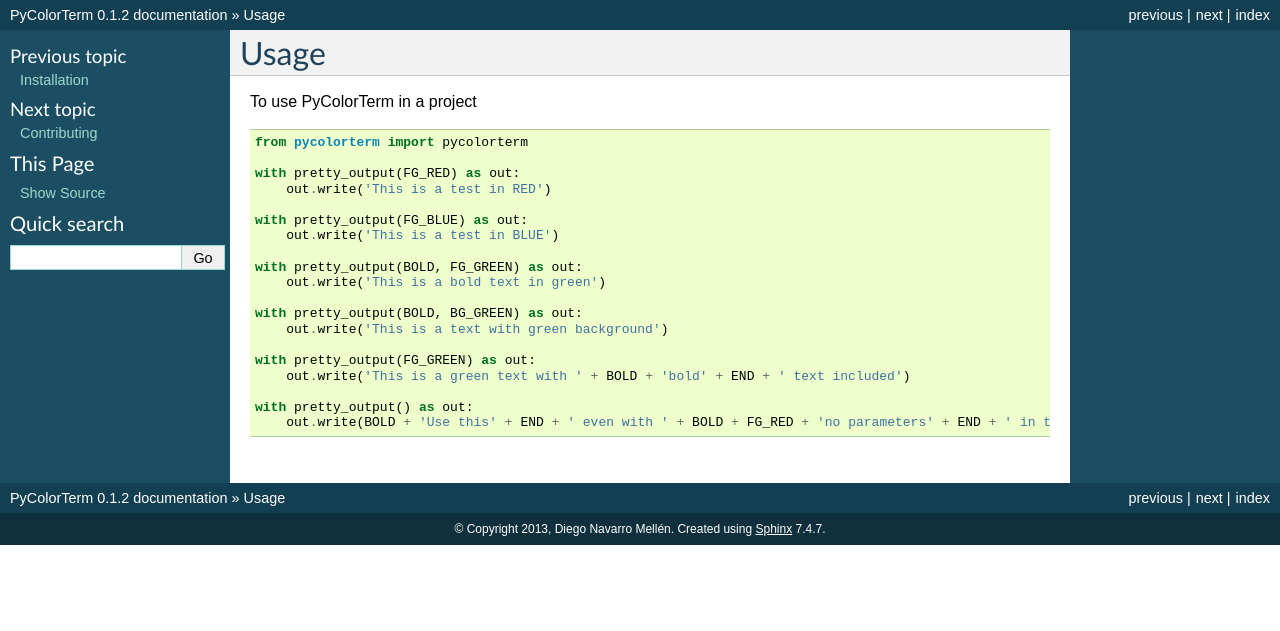
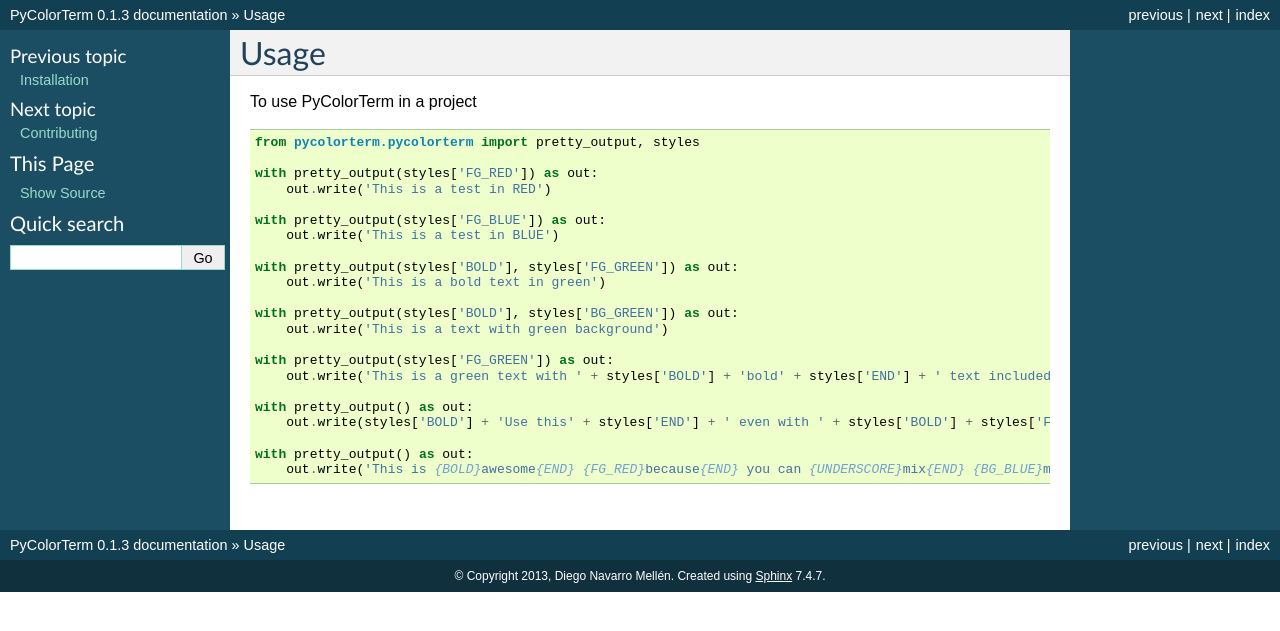
Before and after one commit to dnmellen/pycolorterm, a Sphinx documentation site: the page built from docs/usage.rst, in a window 1280 px wide. Shown: the top 631 px of the page. Built offline with Sphinx 7.4.7, drawn with Linux system fonts in a browser that asks for light colours.

Commit message:
Improved usage

```diff
--- a/docs/usage.rst
+++ b/docs/usage.rst
@@ -6,22 +6,25 @@
 
 .. code-block:: python
 
-    from pycolorterm import pycolorterm
+    from pycolorterm.pycolorterm import pretty_output, styles
 
-    with pretty_output(FG_RED) as out:
+    with pretty_output(styles['FG_RED']) as out:
         out.write('This is a test in RED')
 
-    with pretty_output(FG_BLUE) as out:
+    with pretty_output(styles['FG_BLUE']) as out:
         out.write('This is a test in BLUE')
 
-    with pretty_output(BOLD, FG_GREEN) as out:
+    with pretty_output(styles['BOLD'], styles['FG_GREEN']) as out:
         out.write('This is a bold text in green')
 
-    with pretty_output(BOLD, BG_GREEN) as out:
+    with pretty_output(styles['BOLD'], styles['BG_GREEN']) as out:
         out.write('This is a text with green background')
 
-    with pretty_output(FG_GREEN) as out:
-        out.write('This is a green text with ' + BOLD + 'bold' + END + ' text included')
+    with pretty_output(styles['FG_GREEN']) as out:
+        out.write('This is a green text with ' + styles['BOLD'] + 'bold' + styles['END'] + ' text included')
 
     with pretty_output() as out:
-        out.write(BOLD + 'Use this' + END + ' even with ' + BOLD + FG_RED + 'no parameters' + END + ' in the with statement')
+        out.write(styles['BOLD'] + 'Use this' + styles['END'] + ' even with ' + styles['BOLD'] + styles['FG_RED'] + 'no parameters' + styles['END'] + ' in the with statement')
+
+    with pretty_output() as out:
+        out.write('This is {BOLD}awesome{END} {FG_RED}because{END} you can {UNDERSCORE}mix{END} {BG_BLUE}many styles easily{END}'.format(**styles))
--- a/pycolorterm/__init__.py
+++ b/pycolorterm/__init__.py
@@ -3,4 +3,4 @@
 
 __author__ = 'Diego Navarro Mellén'
 __email__ = 'dnmellen@gmail.com'
-__version__ = '0.1.2'
+__version__ = '0.1.3'
--- a/setup.py
+++ b/setup.py
@@ -19,7 +19,7 @@
 
 setup(
     name='pycolorterm',
-    version='0.1.2',
+    version='0.1.3',
     description='PyColorTerm allows you to write colored and styled lines out in the terminal from Python and in a pythonic way',
     long_description=readme + '\n\n' + history,
     author='Diego Navarro Mellén',
```
Also changed, not shown: README.rst (+4 -3 lines), pycolorterm_example.png (added), 2 other files.
